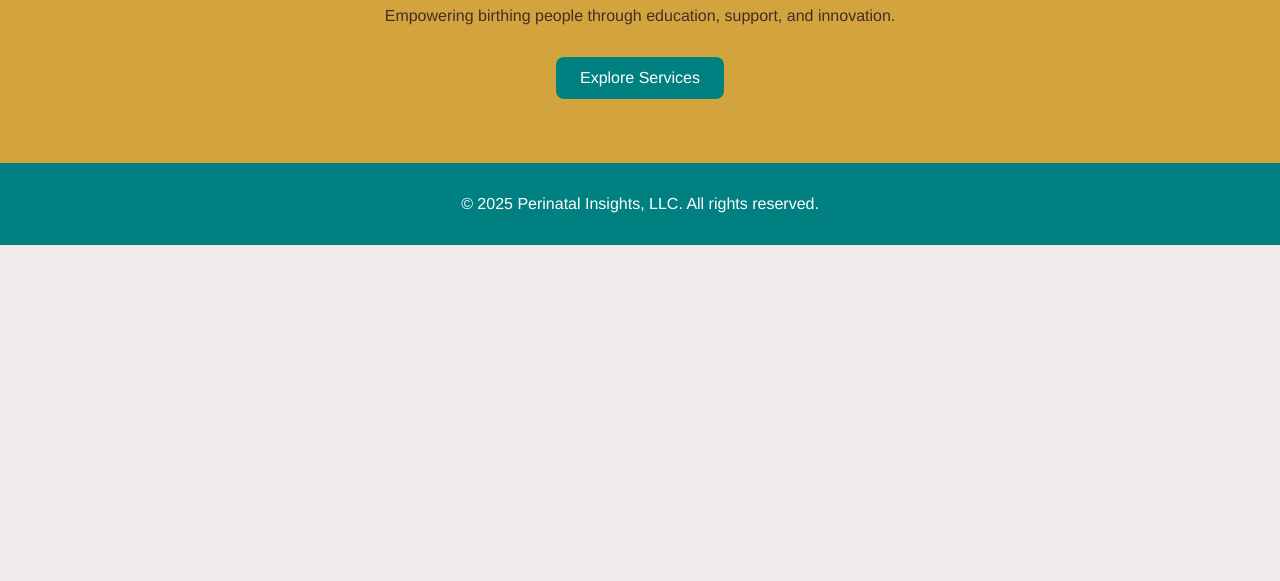
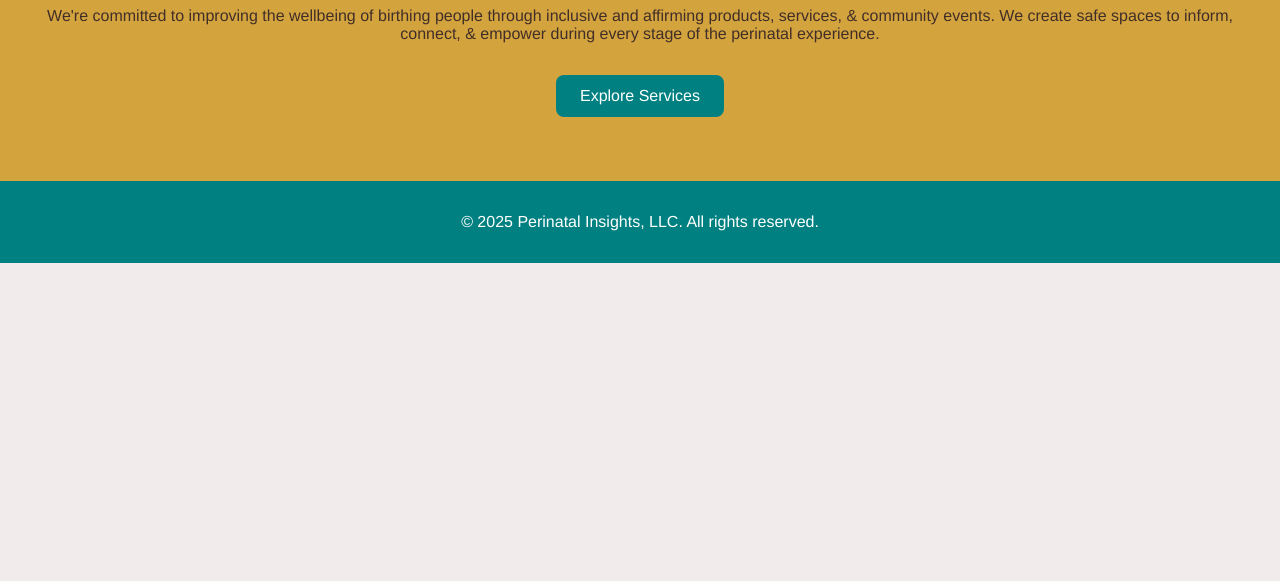
Before and after one commit to DiAundrea810/perinatalinsights.github.io, a plain HTML site: page index.html in a window 1280 px wide. Shown: the part 219-800 px from the top of the page. Drawn offline with Linux system fonts and the light colour scheme; files that its build step writes are made by us from their sources.

Commit message:
Update index.html

```diff
--- a/index.html
+++ b/index.html
@@ -23,7 +23,7 @@
 
   <main class="hero-section">
     <h1>Welcome to Perinatal Insights</h1>
-    <p>Empowering birthing people through education, support, and innovation.</p>
+    <p>We're committed to improving the wellbeing of birthing people through inclusive and affirming products, services, & community events. We create safe spaces to inform, connect, & empower during every stage of the perinatal experience.</p>
     <a href="services.html" class="cta-button">Explore Services</a>
   </main>
 
```
